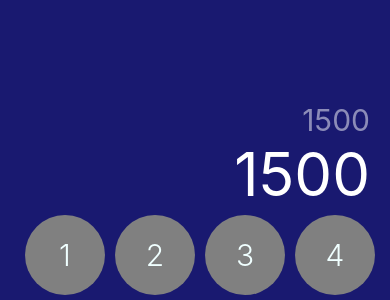
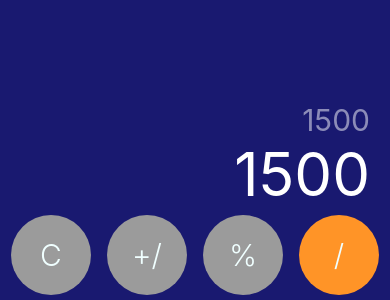
Before and after one commit to Friosn/calculator-native, a React Native app: screen / in a window 390 px wide. Shown: the part 544-844 px from the top of the page. Built offline with nearby package versions, Linux system fonts and the light colour scheme.

Commit message:
ButtonCalculator component

```diff
--- /dev/null
+++ b/src/components/CalcButton.tsx
@@ -0,0 +1,36 @@
+import React from 'react';
+import {Text, View, StyleSheet} from 'react-native';
+
+interface Props {
+  text: string;
+  color: string;
+}
+
+const CalcButton = ({text, color = '#2D2D2D'}: Props) => {
+  return (
+    <View style={{...styles.button, backgroundColor: color}}>
+      <Text style={styles.buttonText}>{text}</Text>
+    </View>
+  );
+};
+
+const styles = StyleSheet.create({
+  button: {
+    height: 80,
+    width: 80,
+    borderRadius: 100,
+    backgroundColor: '#2D2D2D',
+    justifyContent: 'center',
+    alignItems: 'center',
+    margin: 5,
+    marginHorizontal: 8,
+  },
+
+  buttonText: {
+    color: 'azure',
+    fontSize: 30,
+    fontWeight: '300',
+  },
+});
+
+export default CalcButton;
--- a/src/screens/CalculatorScreen.tsx
+++ b/src/screens/CalculatorScreen.tsx
@@ -1,5 +1,6 @@
 import React, {useState} from 'react';
 import {Text, View} from 'react-native';
+import CalcButton from '../components/CalcButton';
 import {styles} from '../theme';
 
 const CalculatorScreen = () => {
@@ -10,18 +11,10 @@ const CalculatorScreen = () => {
       <Text style={styles.results}>{result}</Text>
 
       <View style={styles.buttonLine}>
-        <View style={styles.button}>
-          <Text style={styles.buttonText}>1</Text>
-        </View>
-        <View style={styles.button}>
-          <Text style={styles.buttonText}>2</Text>
-        </View>
-        <View style={styles.button}>
-          <Text style={styles.buttonText}>3</Text>
-        </View>
-        <View style={styles.button}>
-          <Text style={styles.buttonText}>4</Text>
-        </View>
+        <CalcButton text="C" color="#9B9B9B" />
+        <CalcButton text="+/" color="#9B9B9B" />
+        <CalcButton text="%" color="#9B9B9B" />
+        <CalcButton text="/" color="#FF9427" />
       </View>
     </View>
   );
--- a/src/theme.tsx
+++ b/src/theme.tsx
@@ -27,21 +27,8 @@ export const styles = StyleSheet.create({
     color: 'rgba(255,255,255, 0.5)',
     textAlign: 'right',
   },
-  button: {
-    height: 80,
-    width: 80,
-    borderRadius: 100,
-    backgroundColor: 'grey',
-    justifyContent: 'center',
-    alignItems: 'center',
-    margin: 5,
-  },
   buttonLine: {
     flexDirection: 'row',
-  },
-  buttonText: {
-    color: 'azure',
-    fontSize: 30,
-    fontWeight: '300',
+    justifyContent: 'center',
   },
 });
```
